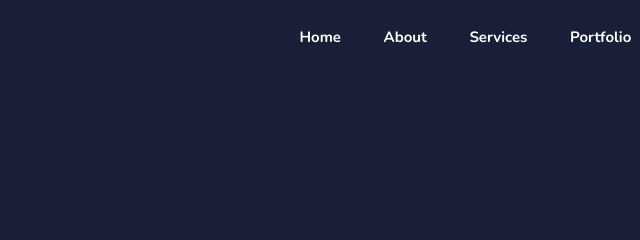
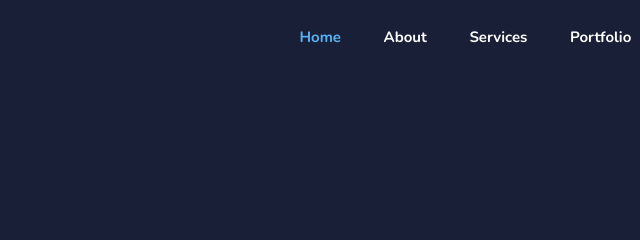
Before and after one commit to Bharath-kukkunoor/Portfolio, a plain HTML site: page index.html in a window 1280 px wide. In both pictures the pointer is over the link "Home". Shown: the top 240 px of the page, 437-1077 px from the left. Drawn offline with nearby package versions, Linux system fonts and the light colour scheme.

Commit message:
Navbarcolor

```diff
--- a/style.css
+++ b/style.css
@@ -63,9 +63,8 @@ cursor: default;
 }
 
 .navbar a:hover,
-.navbar a.active{
-    color: var(--text-color);
-
+.navbar a:active{
+    color: var(--main-color);
 }
 
 #menu-icon{
```
